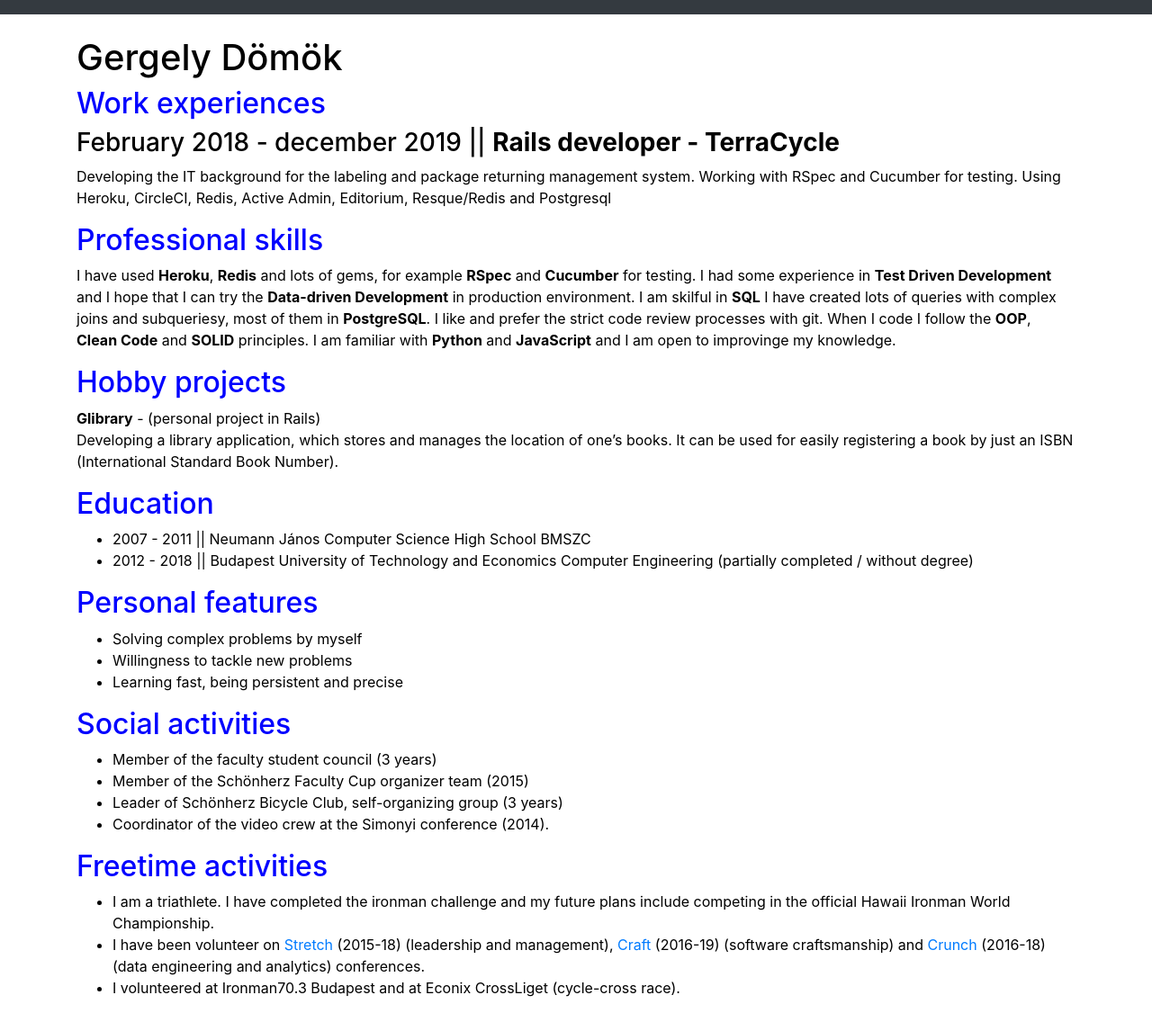
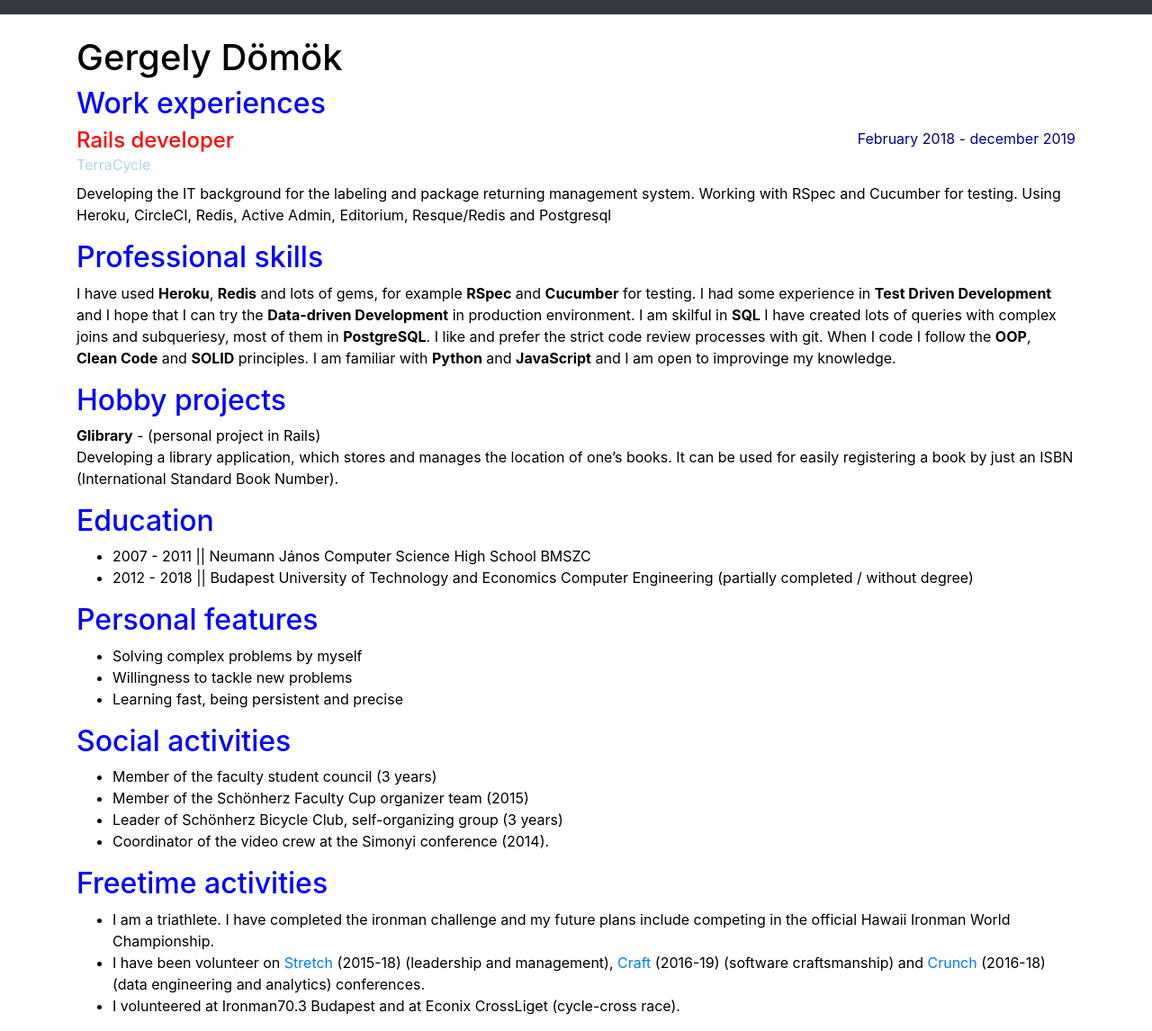
Before and after one commit to emanreyalp/emanreyalp.github.io, a Jekyll site: the page built from resume.md, in a window 1280 px wide. Shown: the whole page at 90% size. Built offline with Jekyll 4.4.1, drawn with Linux system fonts in a browser that asks for light colours; nearby versions of some CDN libraries.

```diff
--- a/_sass/main.scss
+++ b/_sass/main.scss
@@ -19,3 +19,24 @@ body {
 .section > h2 {
   color: blue;
 }
+
+.period-time {
+  color: darkblue;
+}
+
+.job-title {
+  color: red;
+  font-weight: bold;
+}
+
+.job-title > h4 {
+  margin-bottom: 0rem;
+}
+
+.company {
+  color: lightblue;
+}
+
+.position-details {
+  margin-top: .5rem;
+}
```
Also changed, not shown: resume/_sections/work.md (+7 -3 lines).
